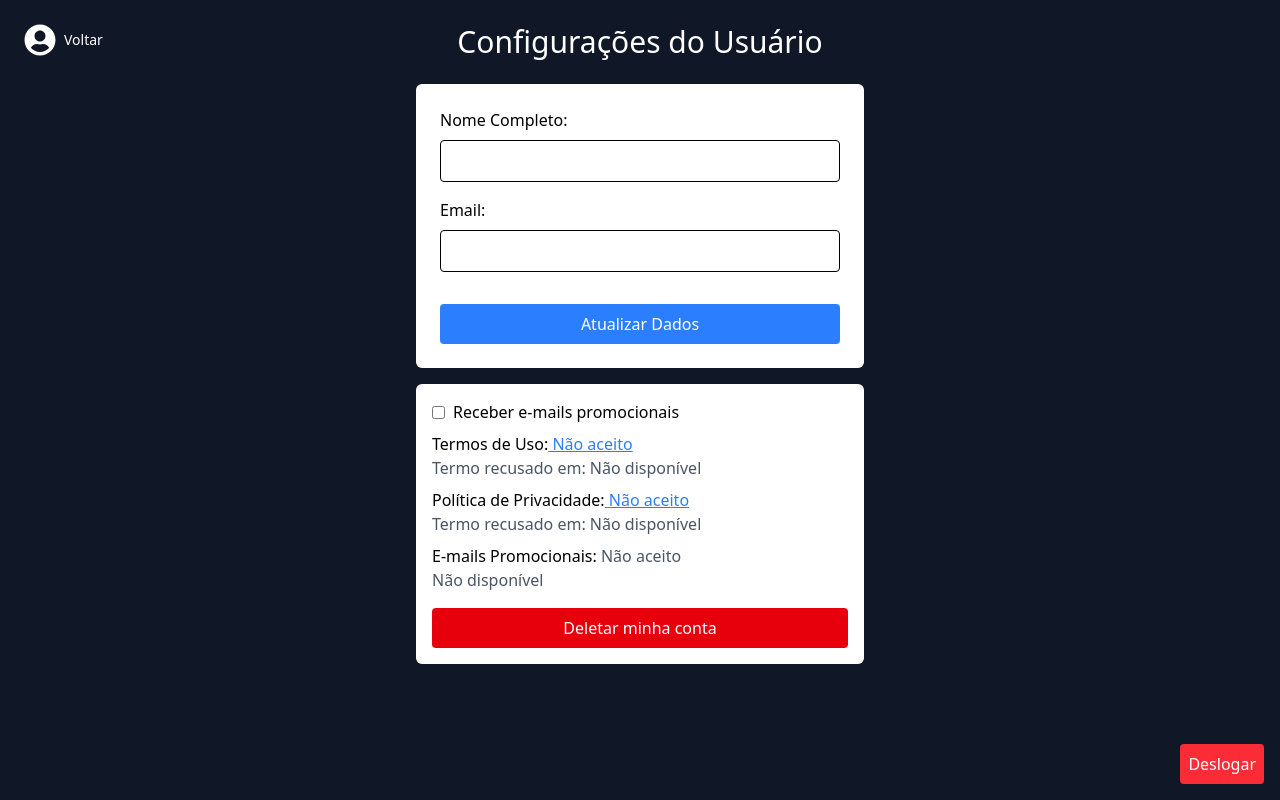
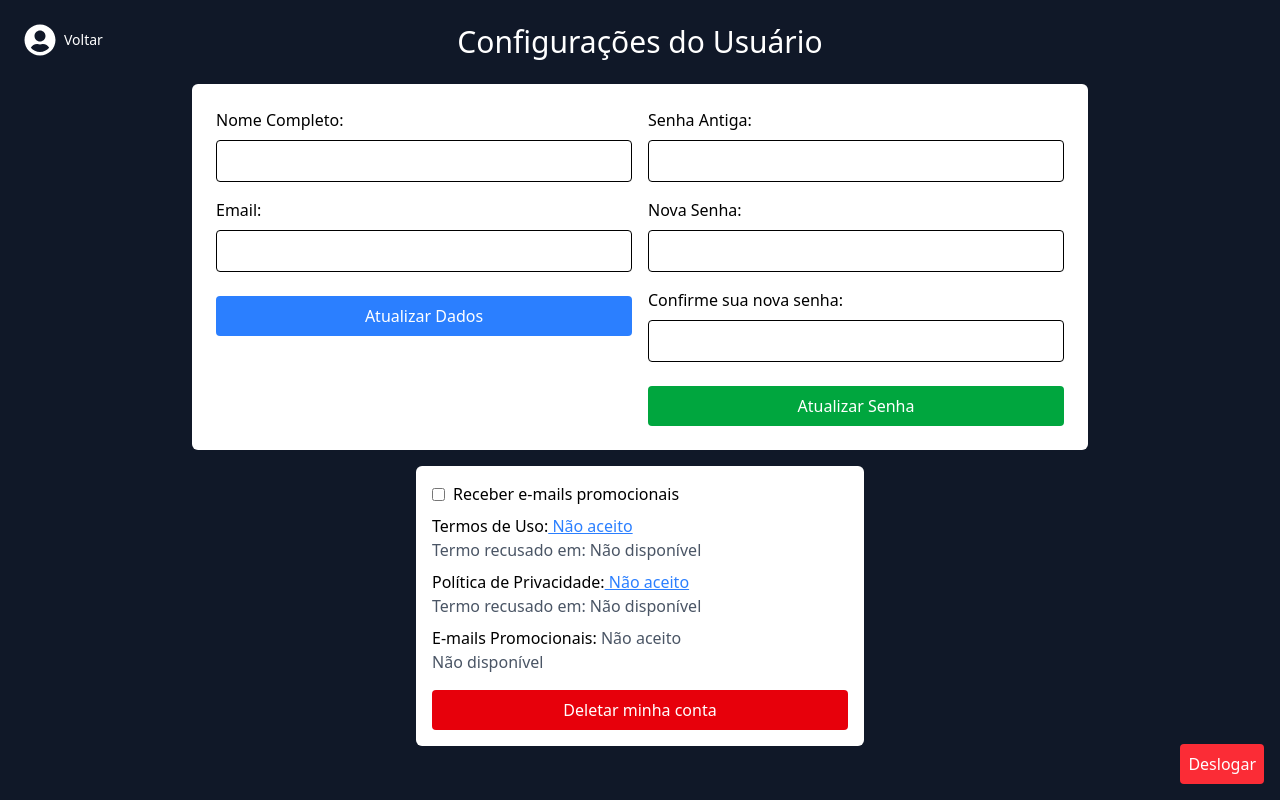
Before and after one commit to jaquemfvs/SI-LGPD, a Next.js app in the folder front-end/: page /app/settings in a window 1280 px wide. Built offline with nearby package versions, Linux system fonts and the light colour scheme; no server answers; sample sign-in values are in the browser's storage.

Commit message:
[feat]: added field to change password

```diff
--- a/front-end/pages/app/settings.tsx
+++ b/front-end/pages/app/settings.tsx
@@ -38,6 +38,9 @@ export default function UserSettings() {
   const [viewOnlyModalFocus, setViewOnlyModalFocus] = useState<"terms" | "privacy" | null>(null);
   const emailRef = createRef<HTMLInputElement>();
   const nameRef = createRef<HTMLInputElement>();
+  const oldPasswordRef = createRef<HTMLInputElement>();
+  const newPasswordRef = createRef<HTMLInputElement>();
+  const newPasswordRef1 = createRef<HTMLInputElement>();
 
   useEffect(() => {
     const token = localStorage.getItem("token");
@@ -86,6 +89,45 @@ export default function UserSettings() {
   });
     alert("Informações atualizadas com sucesso!");
   };
+
+  const handleUpdatePassword = async () => {
+  const oldPassword = oldPasswordRef.current?.value;
+  const newPassword = newPasswordRef.current?.value;
+  const newPassword1 = newPasswordRef1.current?.value;
+  const token = localStorage.getItem("token");
+
+  if (!oldPassword || !newPassword) {
+    alert("Preencha os dois campos de senha.");
+    return;
+  }
+
+  if (newPassword !== newPassword1) {
+    alert("As novas senhas não coincidem.");
+    return;
+  }
+
+  try {
+    await axios.patch(
+      `http://localhost:3200/user/${userData.id}`,
+      {
+        password: newPassword
+      },
+      {
+        headers: {
+          Authorization: `Bearer ${token}`,
+        },
+      }
+    );
+    alert("Senha atualizada com sucesso!");
+    if (oldPasswordRef.current) oldPasswordRef.current.value = "";
+    if (newPasswordRef.current) newPasswordRef.current.value = "";
+    if (newPasswordRef1.current) newPasswordRef1.current.value = "";
+  } catch (error) {
+    alert("Erro ao atualizar a senha.");
+    console.error(error);
+  }
+};
+
 
   const handlePromotionalEmailsToggle = async () => {
     const token = localStorage.getItem("token");
@@ -148,7 +190,9 @@ export default function UserSettings() {
 
       {/* Área de formulário */}
 
-      <div className="bg-white p-6 rounded-md max-w-md w-full">
+      <div className="bg-white p-6 rounded-md max-w-4xl w-full flex flex-col md:flex-row gap-4">
+  {/* Coluna 1 - Nome e Email */}
+  <div className="w-full md:w-1/2">
     <label className="block mb-4">
       Nome Completo:
       <input
@@ -173,13 +217,57 @@ export default function UserSettings() {
       />
     </label>
 
+    {/* Botão de atualizar dados */}
     <button
       onClick={handleUpdate}
-          className="w-full bg-blue-500 text-white p-2 rounded mt-4"
+      className="w-full bg-blue-500 text-white p-2 rounded mt-2"
     >
       Atualizar Dados
     </button>
   </div>
+
+  {/* Coluna 2 - Senhas */}
+  <div className="w-full md:w-1/2">
+    <label className="block mb-4">
+      Senha Antiga:
+      <input
+        type="password"
+        name="oldPassword"
+        ref={oldPasswordRef}
+        className="w-full p-2 border rounded mt-2"
+      />
+    </label>
+
+    <label className="block mb-4">
+      Nova Senha:
+      <input
+        type="password"
+        name="newPassword"
+        ref={newPasswordRef}
+        className="w-full p-2 border rounded mt-2"
+      />
+    </label>
+
+    <label className="block mb-4">
+      Confirme sua nova senha:
+      <input
+        type="password"
+        name="newPassword"
+        ref={newPasswordRef1}
+        className="w-full p-2 border rounded mt-2"
+      />
+    </label>
+
+    {/* Botão de atualizar senha */}
+    <button
+      onClick={handleUpdatePassword}
+      className="w-full bg-green-600 text-white p-2 rounded mt-2"
+    >
+      Atualizar Senha
+    </button>
+  </div>
+</div>
+
 
       {/* Legal and marketing options - outside the form */}
       <div className="flex flex-col gap-2 mb-4 mt-4 bg-white p-4 rounded-md max-w-md w-full">
--- a/front-end/pages/index.tsx
+++ b/front-end/pages/index.tsx
@@ -26,7 +26,7 @@ export default function Home() {
 
       }
     } catch (error) {
-      console.error("Login error:", error);
+        alert("Credenciais inválidas");
     }
   };
 
```
Lines whose indentation alone changed are shown as unchanged.
